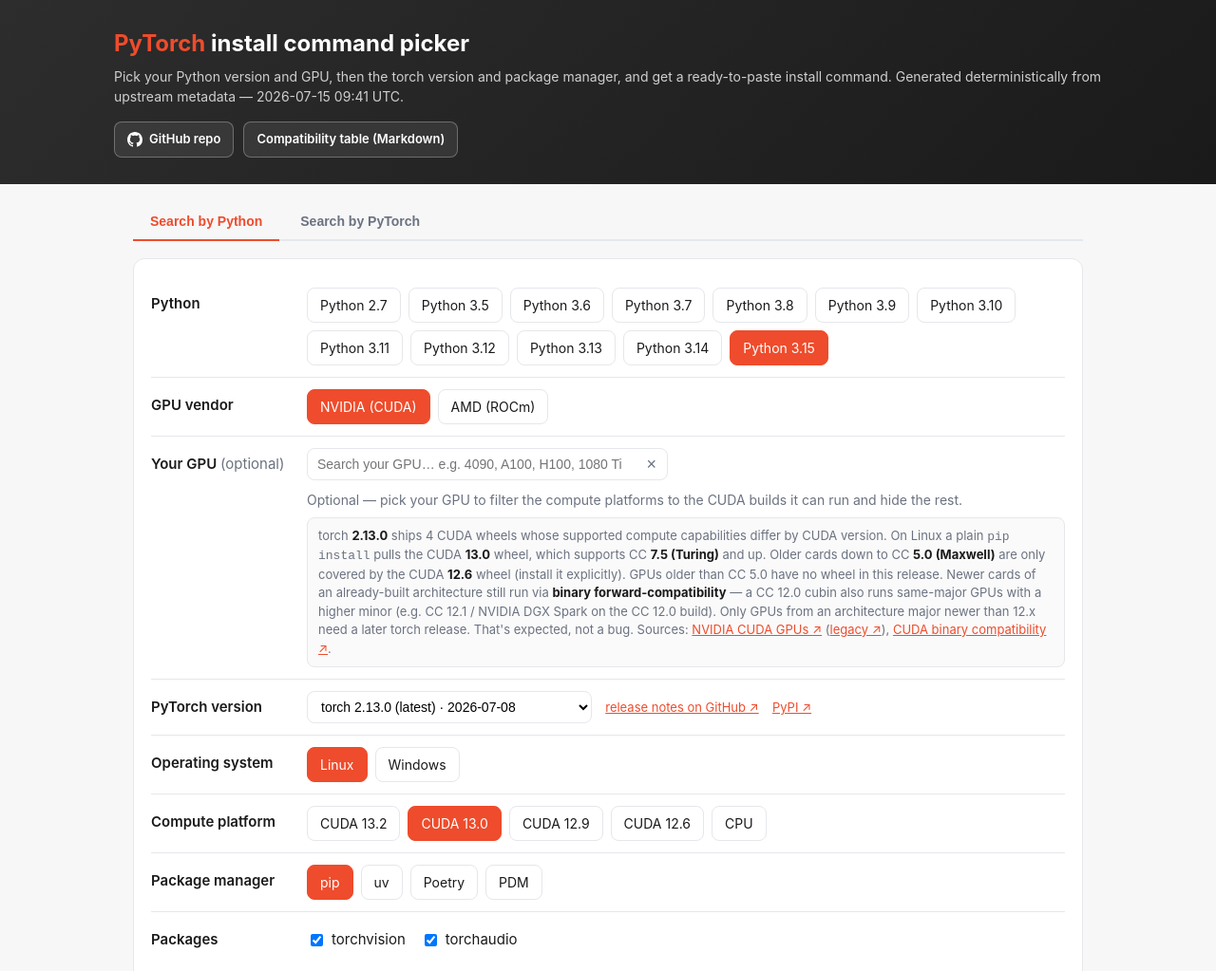
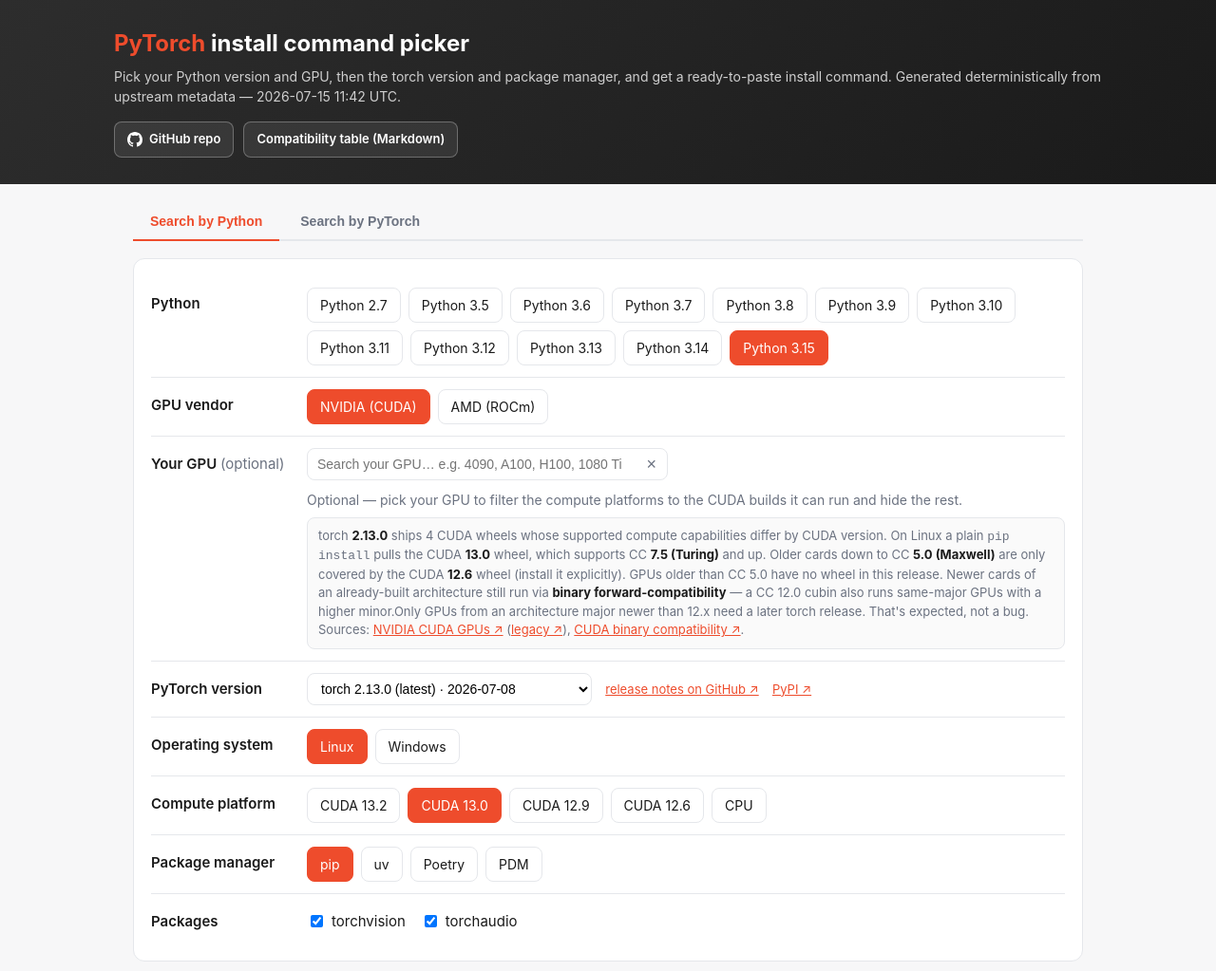
Before and after one commit to racinmat/pytorch-compatibility, a website: page docs/index.html in a window 1280 px wide. Shown: the top 1023 px of the page at 95% size. Drawn offline with Linux system fonts and the light colour scheme.

Commit message:
removed too specific comment [J:MLOPS-3524]
[J:MLOPS-3524]

```diff
--- a/docs/index.html
+++ b/docs/index.html
@@ -129,7 +129,7 @@
   <div class="wrap">
     <h1><span>PyTorch</span> install command picker</h1>
     <p>Pick your Python version and GPU, then the torch version and package manager, and get a
-       ready-to-paste install command. Generated deterministically from upstream metadata &mdash; 2026-07-15 09:41 UTC.</p>
+       ready-to-paste install command. Generated deterministically from upstream metadata &mdash; 2026-07-15 11:42 UTC.</p>
     <div class="toolbar">
       <a class="btn" href="https://github.com/racinmat/pytorch-compatibility" target="_blank" rel="noopener">
         <svg viewBox="0 0 16 16" aria-hidden="true"><path d="M8 0C3.58 0 0 3.58 0 8c0 3.54 2.29 6.53 5.47 7.59.4.07.55-.17.55-.38 0-.19-.01-.82-.01-1.49-2.01.37-2.53-.49-2.69-.94-.09-.23-.48-.94-.82-1.13-.28-.15-.68-.52-.01-.53.63-.01 1.08.58 1.23.82.72 1.21 1.87.87 2.33.66.07-.52.28-.87.51-1.07-1.78-.2-3.64-.89-3.64-3.95 0-.87.31-1.59.82-2.15-.08-.2-.36-1.02.08-2.12 0 0 .67-.21 2.2.82.64-.18 1.32-.27 2-.27.68 0 1.36.09 2 .27 1.53-1.04 2.2-.82 2.2-.82.44 1.1.16 1.92.08 2.12.51.56.82 1.27.82 2.15 0 3.07-1.87 3.75-3.65 3.95.29.25.54.73.54 1.48 0 1.07-.01 1.93-.01 2.2 0 .21.15.46.55.38A8.01 8.01 0 0 0 16 8c0-4.42-3.58-8-8-8z"/></svg>
@@ -587,8 +587,7 @@
     s += "GPUs older than CC " + r.min + " have no wheel in this release. ";
     // Forward compatibility upward.
     s += "Newer cards of an already-built architecture still run via <b>binary forward-compatibility</b> — " +
-      "a CC " + r.max + " cubin also runs same-major GPUs with a higher minor" +
-      (maxMajor === 12 ? " (e.g. CC 12.1 / NVIDIA DGX Spark on the CC 12.0 build)" : "") + ". ";
+      "a CC " + r.max + " cubin also runs same-major GPUs with a higher minor.";
     s += r.anyPtx
       ? "With <code>+PTX</code>, even newer architectures run via a one-time JIT compile. "
       : "Only GPUs from an architecture major newer than " + maxMajor + ".x need a later torch release. ";
```
